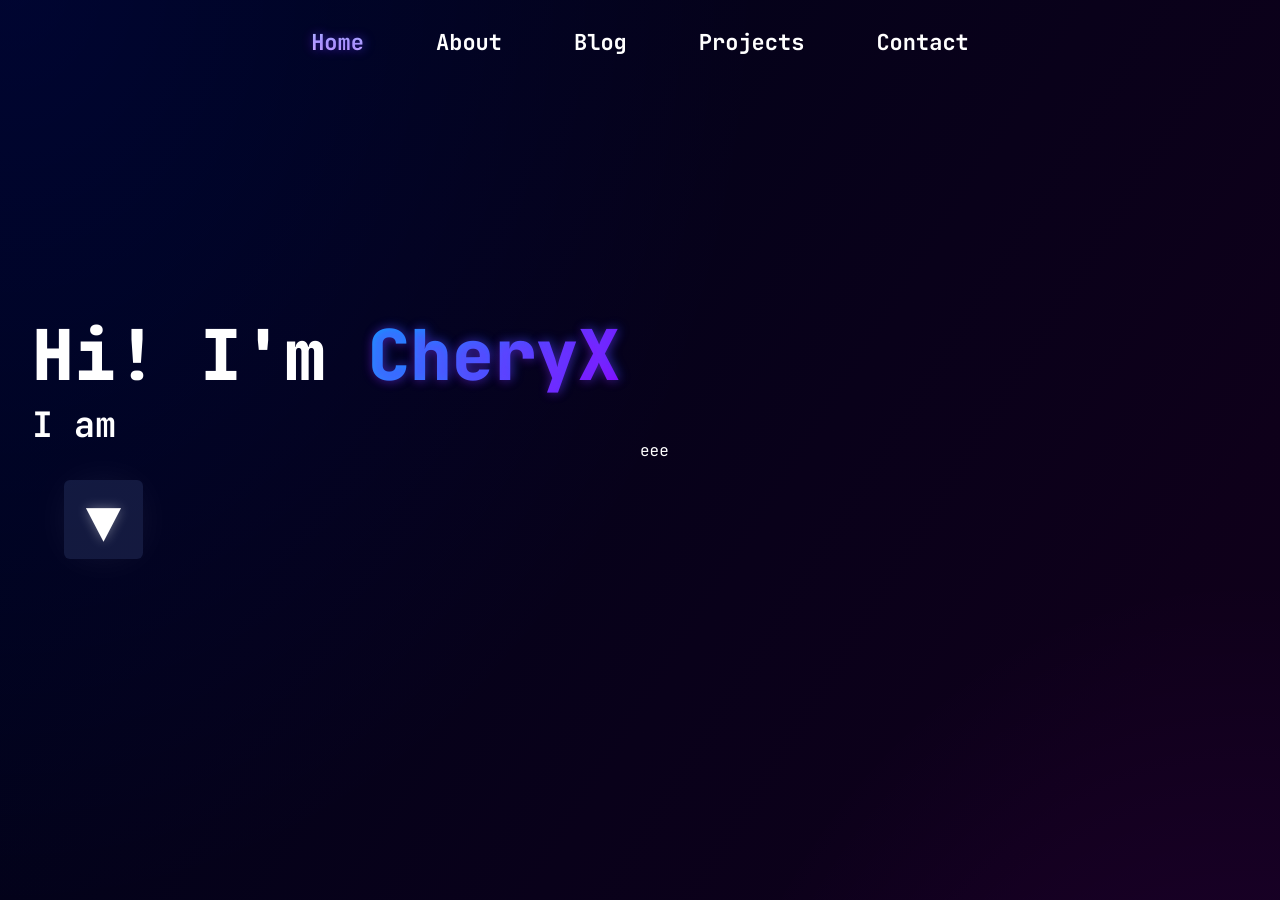
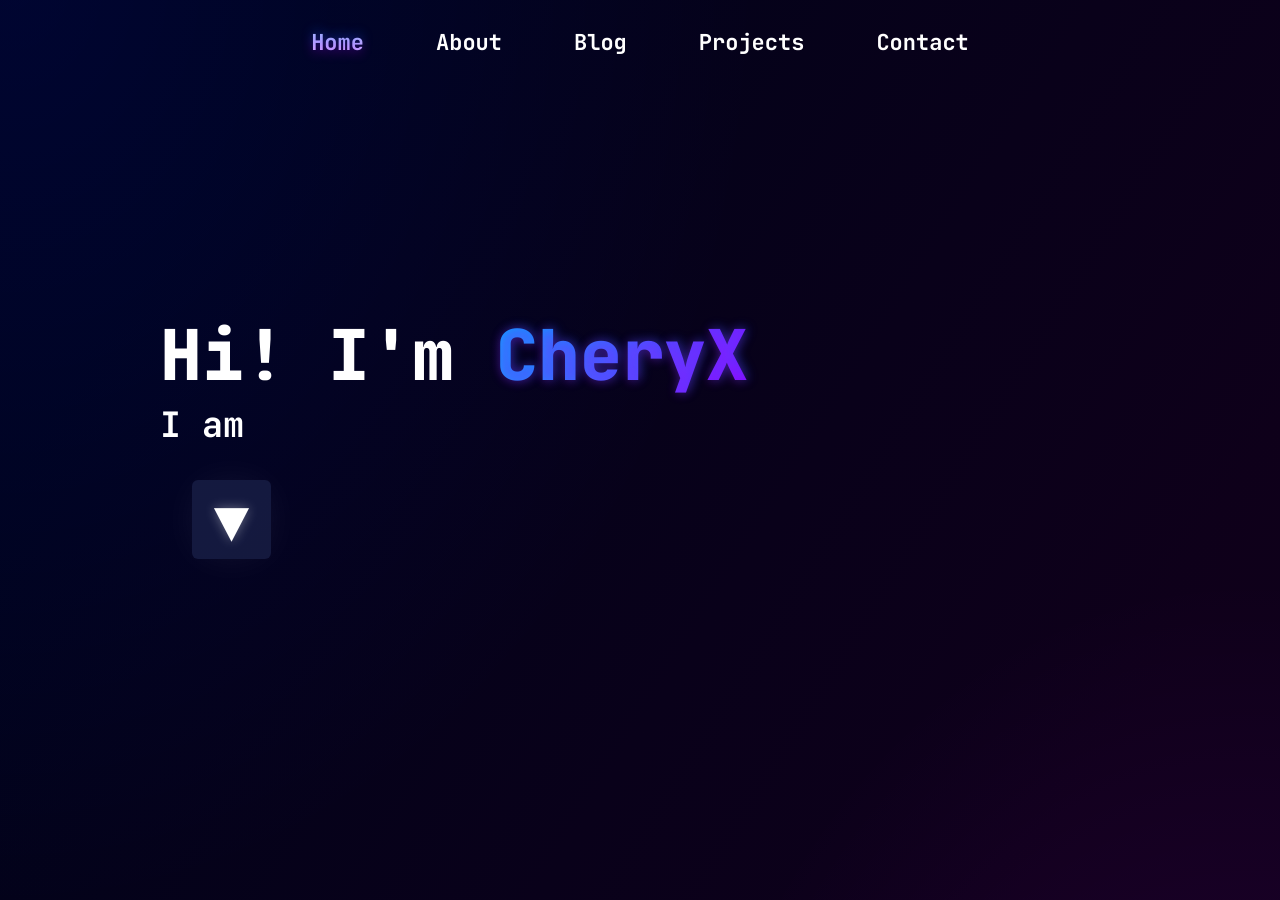
Before and after one commit to CheryX/mmusielik.xyz, a Jekyll site: the page built from index.md, in a window 1280 px wide. Built offline with Jekyll 4.4.1, drawn with Linux system fonts in a browser that asks for light colours.

```diff
--- a/_includes/header.html
+++ b/_includes/header.html
@@ -1,41 +1,53 @@
+<link href="https://fonts.googleapis.com/css2?family=Material+Symbols+Outlined" rel="stylesheet" />
+
 <nav class="nav">
     <a href="/">
         {% if page.site == "home" %}
-            <div class="nav-item nav-active">Home</div>
+            <div class="nav-item nav-active nav-pc">Home</div>
+            <div class="nav-item nav-active nav-mobile"><span class="material-symbols-outlined">home</span></div>
         {% else %}
-            <div class="nav-item">Home</div>
+            <div class="nav-item nav-pc">Home</div>
+            <div class="nav-item nav-mobile"><span class="material-symbols-outlined">home</span></div>
         {% endif %}
     </a>
 
     <a href="/about">
         {% if page.site == "about" %}
-            <div class="nav-item nav-active">About</div>
+            <div class="nav-item nav-active nav-pc">About</div>
+            <div class="nav-item nav-active nav-mobile"><span class="material-symbols-outlined">person</span></div>
         {% else %}
-            <div class="nav-item">About</div>
+            <div class="nav-item nav-pc">About</div>
+            <div class="nav-item nav-mobile"><span class="material-symbols-outlined">person</span></div>
         {% endif %}
     </a>
 
     <a href="/blog">
         {% if page.site == "blog" %}
-            <div class="nav-item nav-active">Blog</div>
+            <div class="nav-item nav-active nav-pc">Blog</div>
+            <div class="nav-item nav-active nav-mobile"><span class="material-symbols-outlined">rss_feed</span></div>
         {% else %}
-            <div class="nav-item">Blog</div>
+            <div class="nav-item nav-pc">Blog</div>
+            <div class="nav-item nav-mobile"><span class="material-symbols-outlined">rss_feed</span></div>
         {% endif %}
     </a>
 
     <a href="/projects">
         {% if page.site == "projects" %}
-            <div class="nav-item nav-active">Projects</div>
+            <div class="nav-item nav-active nav-pc">Projects</div>
+            <div class="nav-item nav-active nav-mobile"><span class="material-symbols-outlined">terminal</span></div>
         {% else %}
-            <div class="nav-item">Projects</div>
+            <div class="nav-item nav-pc">Projects</div>
+            <div class="nav-item nav-mobile"><span class="material-symbols-outlined">terminal</span></div>
         {% endif %}
     </a>
 
     <a href="/contact">
         {% if page.site == "contact" %}
-            <div class="nav-item nav-active">Contact</div>
+            <div class="nav-item nav-active nav-pc">Contact</div>
+            <div class="nav-item nav-active nav-mobile"><span class="material-symbols-outlined">contact_page</span></div>
         {% else %}
-            <div class="nav-item">Contact</div>
+            <div class="nav-item nav-pc">Contact</div>
+            <div class="nav-item nav-mobile"><span class="material-symbols-outlined">contact_page</span></div>
         {% endif %}
     </a>
 </nav>
--- a/_layouts/landing.html
+++ b/_layouts/landing.html
@@ -10,12 +10,20 @@
 		<link rel="stylesheet" href="/styles/prism.css">
 
 		<!-- Utilites -->
-		<script src="/styles/typewriter.js" defer></script>
+		<script src="/scripts/typewriter.js" defer></script>
+		<script src="/scripts/alerts.js" defer></script>
 	</head>
 
 	<body>
 
 		{% include header.html %}
+
+		<!-- as you can see the development process is very intense here -->
+		<!-- BEING LED BY THE BLIND, TIME TO LEAVE THEM ALL BEHIIIIIIIIND, BREAKING OUT OF MY PAIN, NOTHING BUR??, IM  MY OWN MASATER NOWWWWW -->
+		<div class="alert" id="alertBg">
+			<b>Warning:</b> <br />
+			<span id="alertContent">I DONT KNOW THE SEASON OR WHAT IS THE RASON IM STANDING THRERE</span>
+		</div>
 
 		<!-- Top thing -->
 		<section id="landing">
@@ -28,7 +36,7 @@
 				</div>
 
 				<!-- Bravo six. Going *down* -->
-				<div id="scrollDown">
+				<div id="scrollDown" onclick="customAlert('hardcode dis')">
 					<span>▼</span>
 				</div>
 
@@ -36,7 +44,9 @@
 
 			<!-- Gordon Freeman in the flesh. Or rather, in the hazard suit. -->
 			<div class="life">
-				eee
+
+				<img src="" alt="" class="center">
+
 			</div>
 
 		</section>
--- /dev/null
+++ b/scripts/alerts.js
@@ -0,0 +1,61 @@
+const alertText = document.getElementById("alertContent");
+const alertBg = document.getElementById("alertBg");
+
+const delay_ = ms => new Promise(res => setTimeout(res, ms));
+
+const messages = [
+    "uh... this button doesn't work yet, there is nothing down here, except eternal darkness...",
+    "why are you still clicking this",
+    "stop",
+    "ok, you've been warned",
+    `Memories broken
+    The truth goes unspoken
+    I’ve even forgotten my name
+
+    I don’t know the season
+    Or what is the reason
+    I’m standing here holding my blade
+
+    A desolate place
+    Without any trace
+    It’s only the cold wind I feel
+
+    It’s me that I spite
+    As I stand up and fight
+    The only thing I know for real
+
+    There will be blood-shed
+    The man in the mirror nods his head
+
+    The only one left
+    Will ride upon the dragon’s back
+
+    Because the mountains don’t give back what they take
+    Oh no
+    There will be blood-shed
+    It’s the only thing I’ve ever known
+
+    Losing my identity
+    Wondering have I gone insane
+    To find the truth in front of me
+    I must climb this mountain range
+    Looking downward from this deadly height
+    And never realizing why I fight `,
+    "yes i love metal gear rising, how did you know",
+    "also i use arch btw",
+    "ok this is actually the end, you'll just get undefined from now on... totally a feature and not a bug, trust me bro."
+]
+
+i = 0;
+
+async function customAlert(message) {
+    alertText.innerText = messages[i];
+    i = (i+1 % messages.length);
+
+    alertBg.style.opacity = 1.0;
+
+    await delay_(5000);
+
+    alertBg.style.opacity = 0.0;
+
+}
--- a/styles/colors.css
+++ b/styles/colors.css
@@ -110,6 +110,16 @@ body {
   }
 }
 
+@media screen and (max-width: 1000px) {
+  .title {
+    font-size: 50px;
+  }
+
+  .subtitle {
+    font-size: 30px;
+  }
+}
+
 #scrollDown {
   text-align: center;
   font-size: 60px;
@@ -138,12 +148,16 @@ body {
   color: white;
 }
 
+.nav-item {
+  transition-duration: 200ms;
+}
+
 .nav-item:hover, .nav-active {
+  color: white;
   background: linear-gradient(180deg, #96CDFF 0%, #E993FF 100%);
   -webkit-background-clip: text;
   -webkit-text-fill-color: transparent;
   background-clip: text;
   text-fill-color: transparent;
   animation: glowing linear 5s infinite;
-  animation-delay: 50ms;
 }
--- a/styles/landing.css
+++ b/styles/landing.css
@@ -7,7 +7,7 @@ body {
 
   max-width: 1280px;
   margin: 0 auto;
-  padding: 0 2em;
+  padding: 0 10em;
 
   display: flex;
   justify-content: center;
@@ -49,3 +49,56 @@ h3 {
   padding: 1.25rem 2rem;
   margin: 0.5rem 0.25rem;
 }
+
+@media screen and (max-width: 1500px) {
+  .life {
+    display: none;
+  }
+}
+
+@media screen and (max-width: 800px) {
+  #landing {
+    padding: 0 2em;
+  }
+
+  .nav-item {
+    padding: 1.25rem;
+  }
+}
+
+.nav-mobile {
+  display: none;
+}
+
+.nav-pc {
+  display: block;
+}
+
+@media screen and (max-width: 800px) {
+  .nav-mobile {
+    display: block;
+  }
+
+  .nav-pc {
+    display: none;
+  }
+}
+
+.alert {
+  background-color: #afaf165e;
+  border-left: #ffff00 8px solid;
+  padding: 5px 20px;
+  position: absolute;
+  top: 10%;
+  width: 30%;
+  min-width: 300px;
+  max-width: 900px;
+
+  margin-left: auto;
+  margin-right: auto;
+  left: 0;
+  right: 0;
+
+  transition-duration: 200ms;
+  opacity: 0;
+}
```
Also changed, not shown: styles/style.css (+21 -11 lines), scripts/typewriter.js (renamed from styles/typewriter.js).
